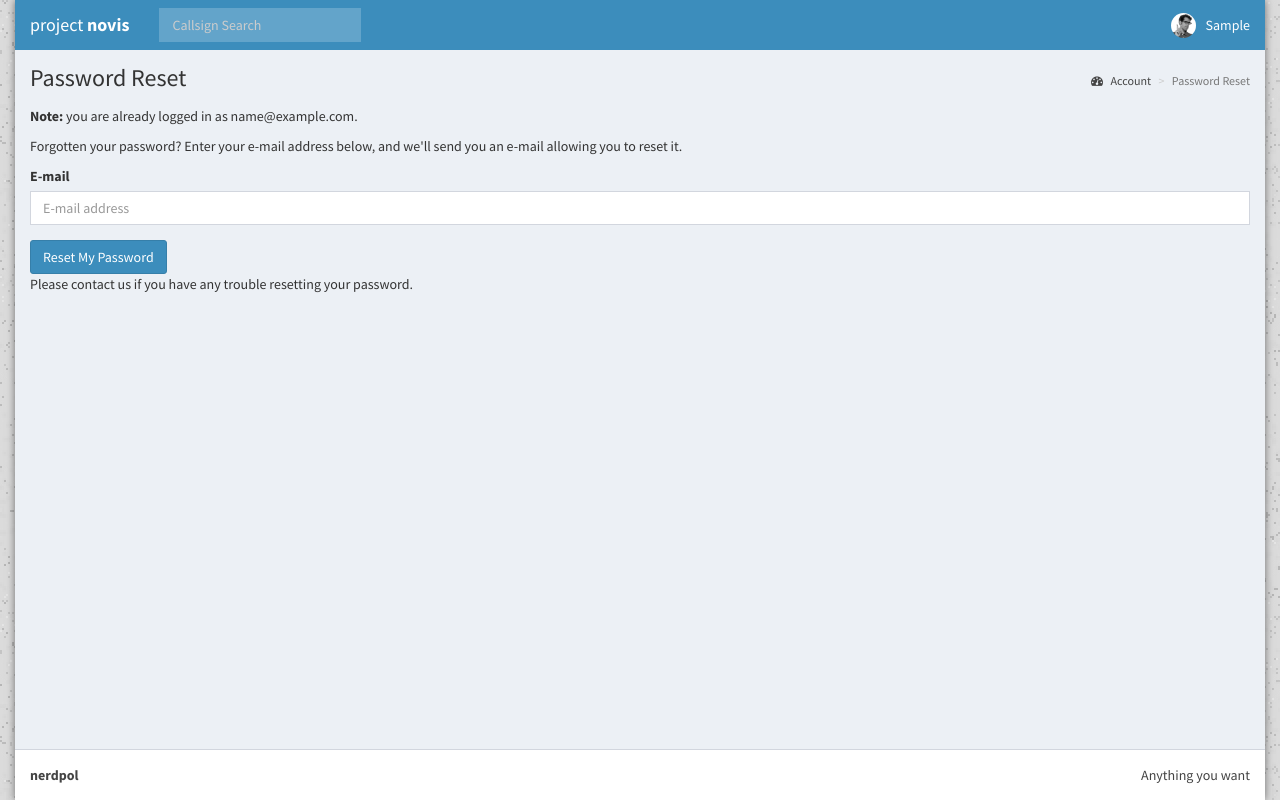
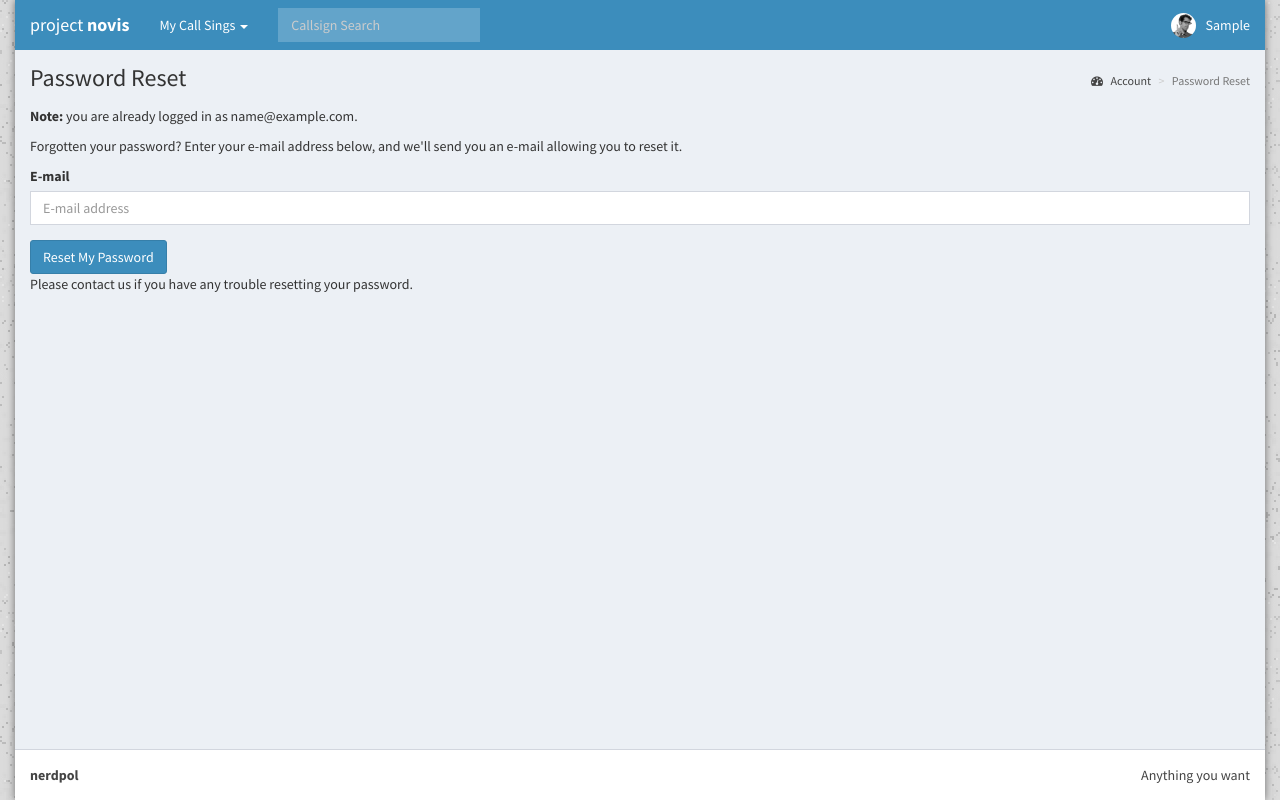
Before and after one commit to elnappo/project-novis, a Django app: page /accounts/password/reset/ in a window 1280 px wide. Run offline with Django 3.2, Linux system fonts and the light colour scheme; a user stored in the database is signed in; tables that the repository leaves empty hold one stand-in row (values such as "Sample post"); parts of the project's set-up code (start-up, migrations or seed data) failed here and were passed over; some libraries are stand-ins or nearby versions.

Commit message:
Add call sign nav item

```diff
--- a/project_novis/templates/nav_main_header.html
+++ b/project_novis/templates/nav_main_header.html
@@ -1,2 +1,14 @@
 <ul class="nav navbar-nav">
+{% if user.is_authenticated %}
+    <li class="dropdown">
+      <a href="#" class="dropdown-toggle" data-toggle="dropdown">My Call Sings <span class="caret"></span></a>
+      <ul class="dropdown-menu" role="menu">
+      {% for call_sign in user.callsign_set.all %}
+        <li><a href="{% url 'callsign:callsign-html-detail' call_sign.name %}">{{ call_sign.name }}</a></li>
+      {% endfor %}
+        <li class="divider"></li>
+        <li><a href="#">Add Call Sign</a></li>
+      </ul>
+    </li>
+{% endif %}
 </ul>
```
